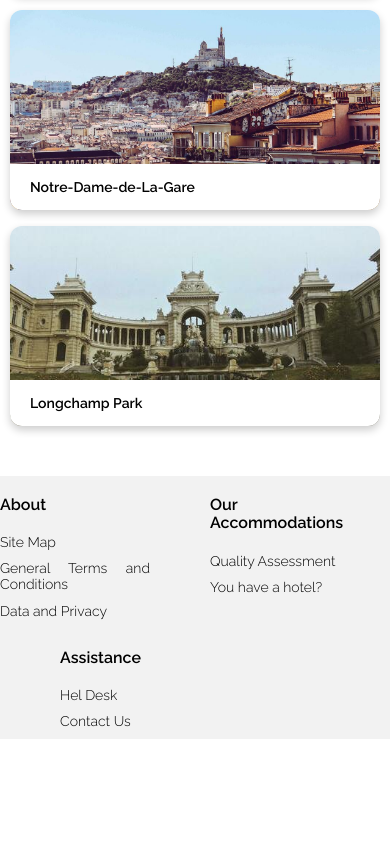
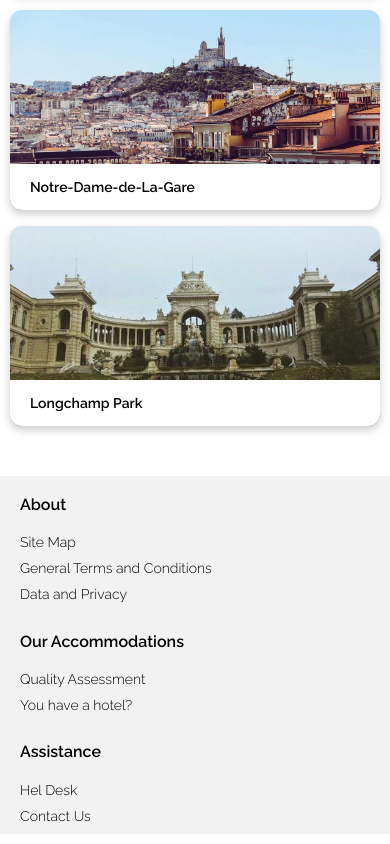
Before and after one commit to Tomerozfresko/Booki, a plain HTML site: page index.html in a window 390 px wide. Shown: the part 3445-4289 px from the top of the page. Before the commit the page ends 4194 px from the top, so only its background shows below. Drawn offline with Linux system fonts and the light colour scheme.

Commit message:
Footer for mobile version

```diff
--- a/CSS/style.css
+++ b/CSS/style.css
@@ -500,13 +500,13 @@ ul {
 }
 
 .footer-col {
-  width: 25%;
+  /* width: 25%; */
   padding: 0 15px;
   margin-left: 60px;
 }
 
 .footer-col--about {
-  margin-left: 0px;
+  margin-left: 5px;
 }
 
 .footer-col h4 {
@@ -592,6 +592,10 @@ ul {
     justify-content: center;
     flex-wrap: wrap;
   }
+
+  .row {
+    flex-direction: column;
+  }
 }
 
 /* mobile */
@@ -669,7 +673,7 @@ ul {
   padding: 0px;
 }
 .footer-col {
-  padding: 0px;
+  margin-left: 5px;
 }
 .footer-col {
   font-size: 16px;
```
